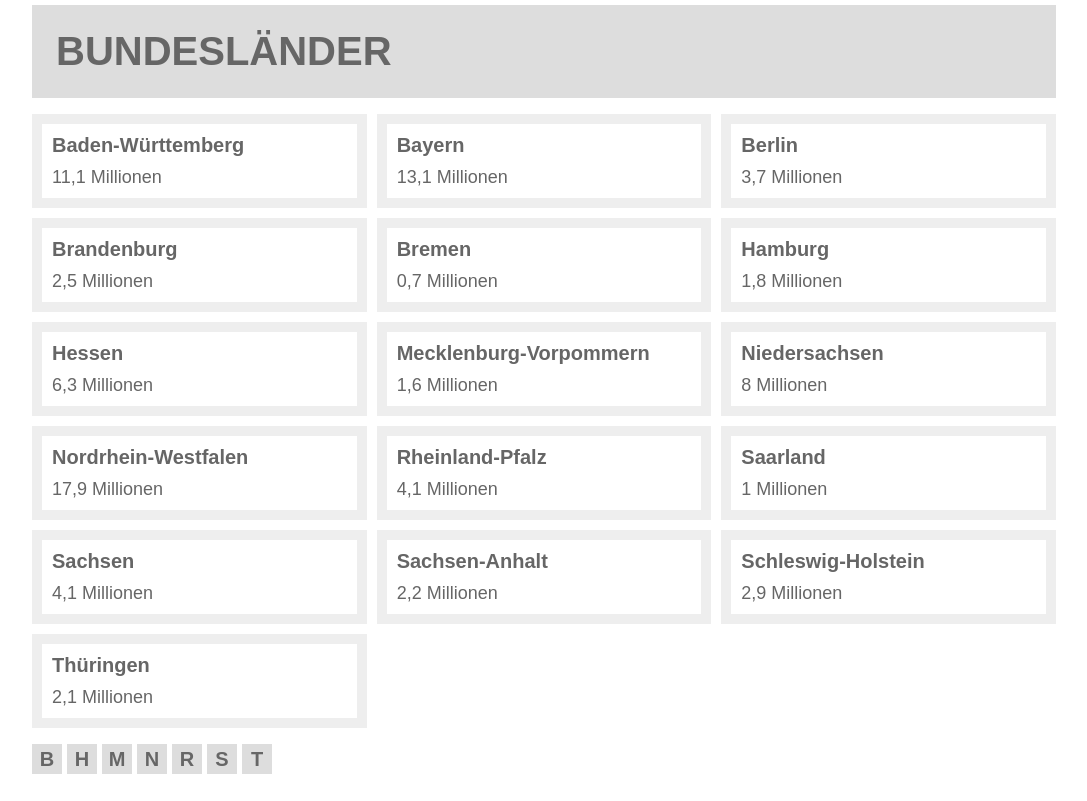
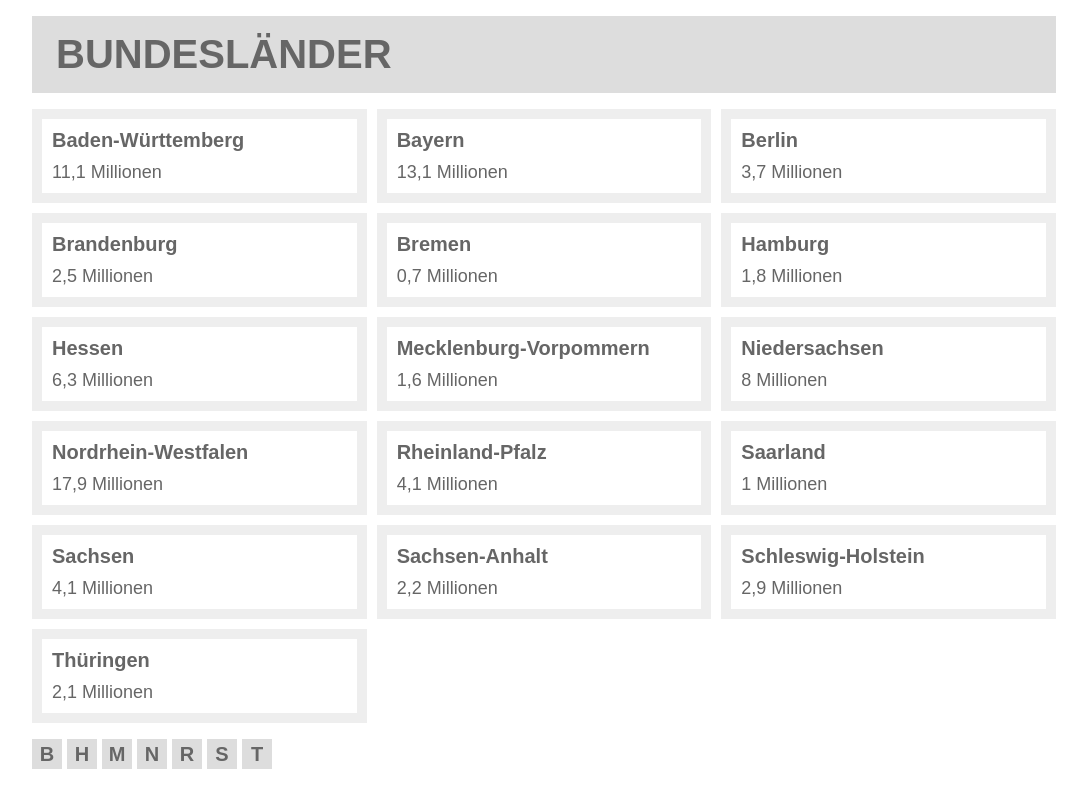
Before and after one commit to Reaper922/Bundeslaender_DA, a plain HTML site: page index.html in a window 1280 px wide. Shown: the whole page, without its empty margins (96-1183 px from the left). Drawn offline with Linux system fonts and the light colour scheme.

Commit message:
Small adjusments

```diff
--- a/style.css
+++ b/style.css
@@ -1,7 +1,7 @@
 :root {
     --container-max-width: 1024px;
     --border: 10px;
-    --hover-color: #a6c5cf;
+    --hover-color: #d6d6d6;
     --light-gray: #eeeeee;
     --gray: #dddddd;
     --dark-gray: #666666;
@@ -23,7 +23,7 @@ body {
 
 h1 {
     margin: 0;
-    padding: 24px;
+    padding: 16px 24px;
     font-size: 40px;
     font-weight: bold;
     user-select: none;
@@ -93,7 +93,7 @@ li:hover {
 .container {
     max-width: var(--container-max-width);
     width: 100%;
-    margin: 5px;
+    margin: 16px 5px;
 }
 
 
```
